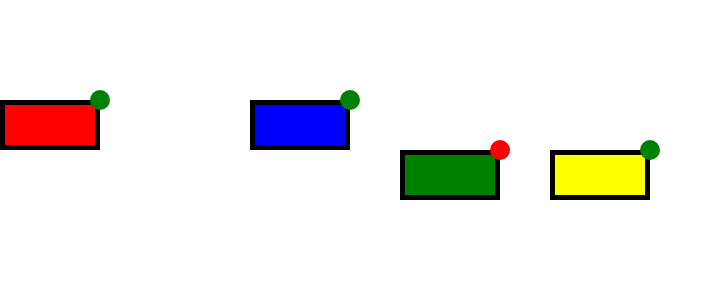
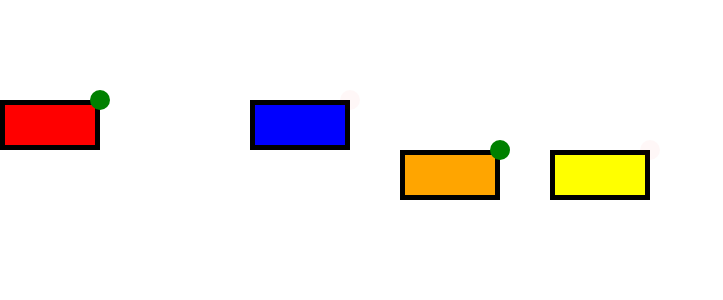
Before and after one commit to ParthiSugumar/BarathSampleFrontEnd, a React (Create React App) app: page / in a window 1280 px wide. Shown: the top 300 px of the page, without its empty margins (0-723 px from the left). Built offline with nearby package versions, Linux system fonts and the light colour scheme.

Commit message:
Alarm signals added using d3 successfully!!

```diff
--- a/src/index.js
+++ b/src/index.js
@@ -20,16 +20,16 @@ var Machine = [
         machineHeight: 1,
         machineWidth: 2,
         machineID: 'machine-2',
-        machineStatus: 1
+        machineStatus: 0
     },
     {
-        svgString: '<rect width="100%" height="100%" style="fill:green;stroke-width:10;stroke:rgb(0,0,0)""/>',
+        svgString: '<rect width="100%" height="100%" style="fill:orange;stroke-width:10;stroke:rgb(0,0,0)""/>',
         pointX: 8,
         pointY: 3,
         machineHeight: 1,
         machineWidth: 2,
         machineID: 'machine-3',
-        machineStatus: 0
+        machineStatus: 1
     },
     {
         svgString: '<rect width="100%" height="100%" style="fill:yellow;stroke-width:10;stroke:rgb(0,0,0)"/>',
@@ -38,7 +38,7 @@ var Machine = [
         machineHeight: 1,
         machineWidth: 2,
         machineID: 'machine-4',
-        machineStatus: 1
+        machineStatus: 0
     }
 ]
 ReactDOM.render(<Svg machine={Machine} totalHeight={400} totalWidth={800} LayoutHeight={4} LayoutWidth={16} />, document.getElementById('root'));
--- a/src/svg.js
+++ b/src/svg.js
@@ -40,6 +40,11 @@ class Svg extends Component {
                                     machine.machineStatus === 1 ?
                                         safeStyle : unSafeStyle
                                 } />
+                            {
+                                machine.machineStatus === 0 ?
+                                    this.alarmSignal(machine.machineID) :
+                                    undefined
+                            }
                         </svg>
                     </g>
                 )
@@ -79,5 +84,14 @@ class Svg extends Component {
                 .style("opacity", 1)
         )
     }
+    alarmSignal(id) {
+        d3.interval(function (elapsed) {
+            d3.select("." + id)
+                .transition()
+                .style("opacity", 0)
+                .transition()
+                .style("opacity", 1)
+        }, 400)
+    }
 }
 export default Svg;
```
